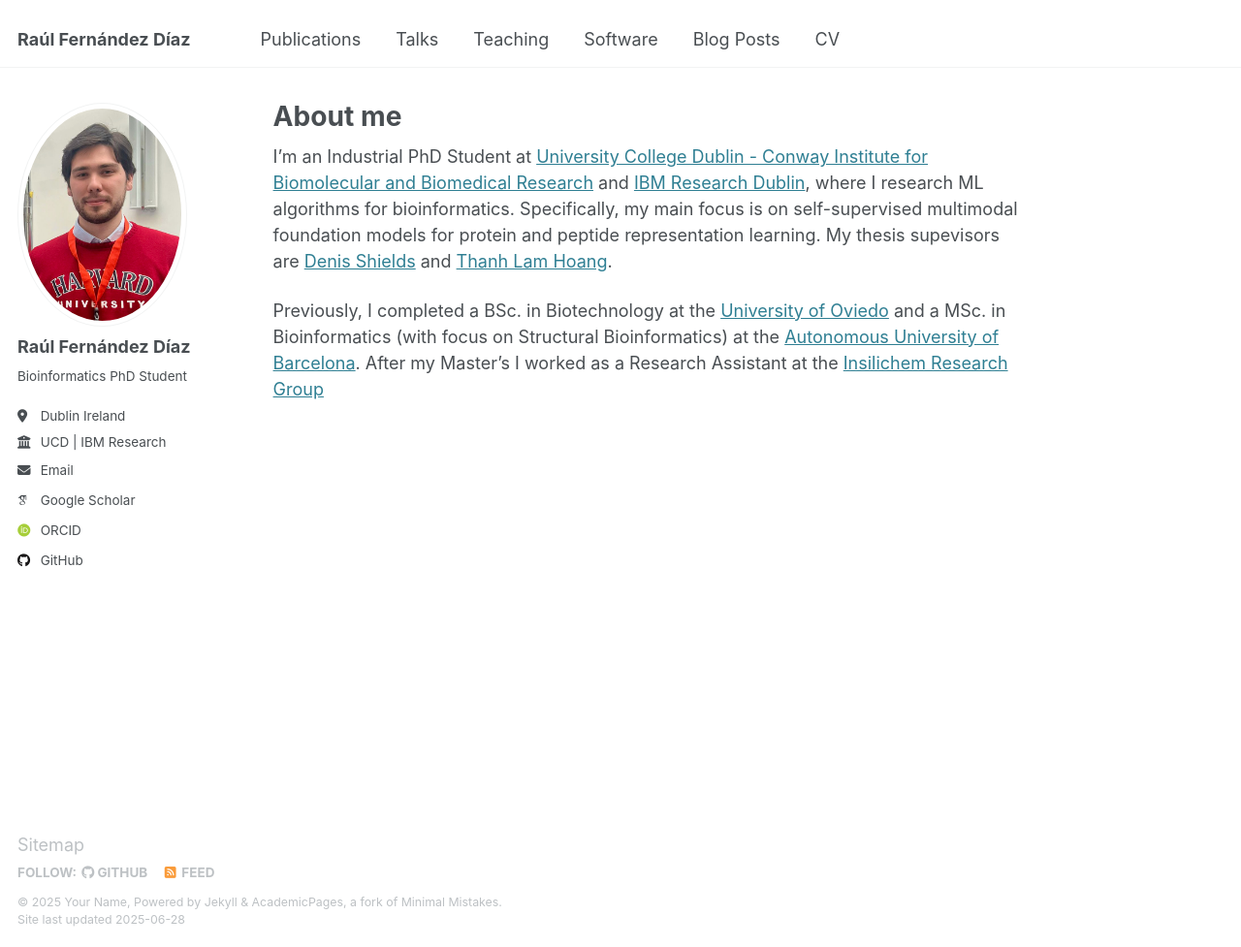
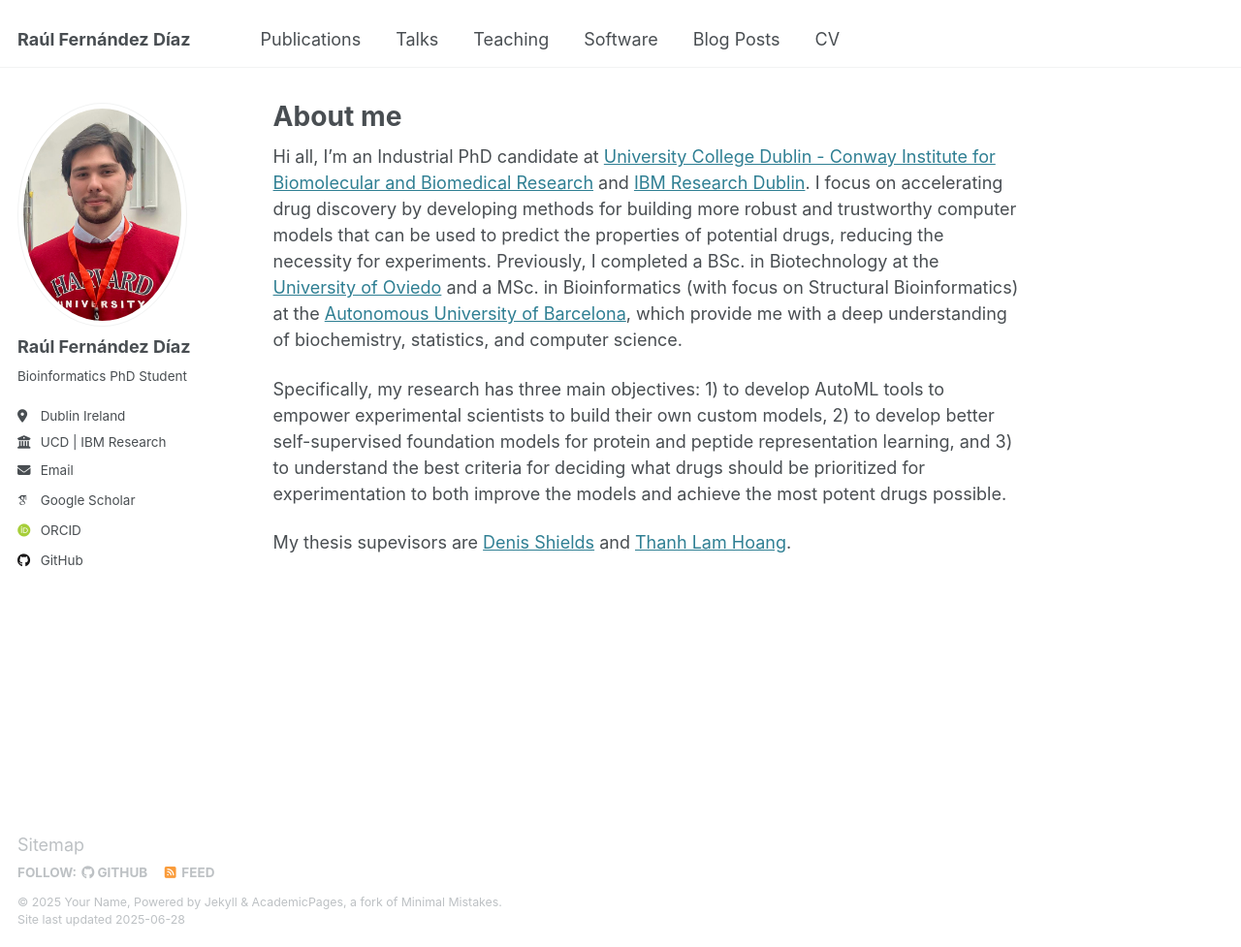
Before and after one commit to RaulFD-creator/RaulFD-creator.github.io, a Jekyll site: the page built from _pages/about.md, in a window 1280 px wide and 977 px high. Shown: the whole window at 97% size. Built offline with Jekyll 4.4.1, drawn with Linux system fonts in a browser that asks for light colours; some web fonts are replaced.

Commit message:
🛠️ Updated about me

```diff
--- a/_pages/about.md
+++ b/_pages/about.md
@@ -7,6 +7,8 @@ redirect_from:
   - /about.html
 ---
 
-I'm an Industrial PhD Student at [University College Dublin - Conway Institute for Biomolecular and Biomedical Research](https://www.ucd.ie/conway/) and [IBM Research Dublin](https://research.ibm.com/labs/ireland), where I research ML algorithms for bioinformatics. Specifically, my main focus is on self-supervised multimodal foundation models for protein and peptide representation learning. My thesis supevisors are [Denis Shields](https://people.ucd.ie/denis.shields) and [Thanh Lam Hoang](https://research.ibm.com/people/thanh-hoang).
+Hi all, I'm an Industrial PhD candidate at [University College Dublin - Conway Institute for Biomolecular and Biomedical Research](https://www.ucd.ie/conway/) and [IBM Research Dublin](https://research.ibm.com/labs/ireland). I focus on accelerating drug discovery by developing methods for building more robust and trustworthy computer models that can be used to predict the properties of potential drugs, reducing the necessity for experiments. Previously, I completed a BSc. in Biotechnology at the [University of Oviedo](https://insilichem.com/) and a MSc. in Bioinformatics (with focus on Structural Bioinformatics) at the [Autonomous University of Barcelona](https://www.uab.cat/web/universitat-autonoma-de-barcelona-1345467954774.html), which provide me with a deep understanding of biochemistry, statistics, and computer science.
 
-Previously, I completed a BSc. in Biotechnology at the [University of Oviedo](https://insilichem.com/) and a MSc. in Bioinformatics (with focus on Structural Bioinformatics) at the [Autonomous University of Barcelona](https://www.uab.cat/web/universitat-autonoma-de-barcelona-1345467954774.html). After my Master's I worked as a Research Assistant at the [Insilichem Research Group](https://insilichem.com/)
+Specifically, my research has three main objectives: 1) to develop AutoML tools to empower experimental scientists to build their own custom models, 2) to develop better self-supervised foundation models for protein and peptide representation learning, and 3) to understand the best criteria for deciding what drugs should be prioritized for experimentation to both improve the models and achieve the most potent drugs possible.
+
+My thesis supevisors are [Denis Shields](https://people.ucd.ie/denis.shields) and [Thanh Lam Hoang](https://research.ibm.com/people/thanh-hoang).
```
